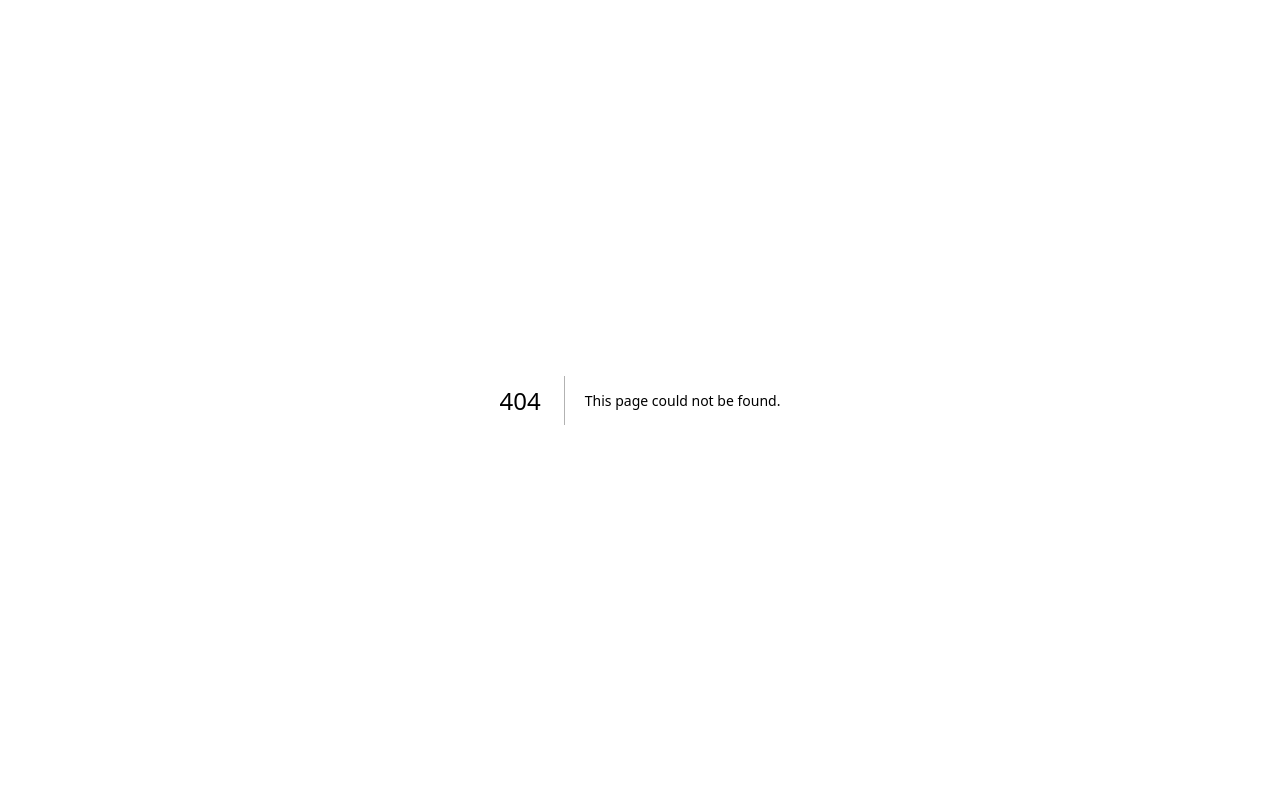
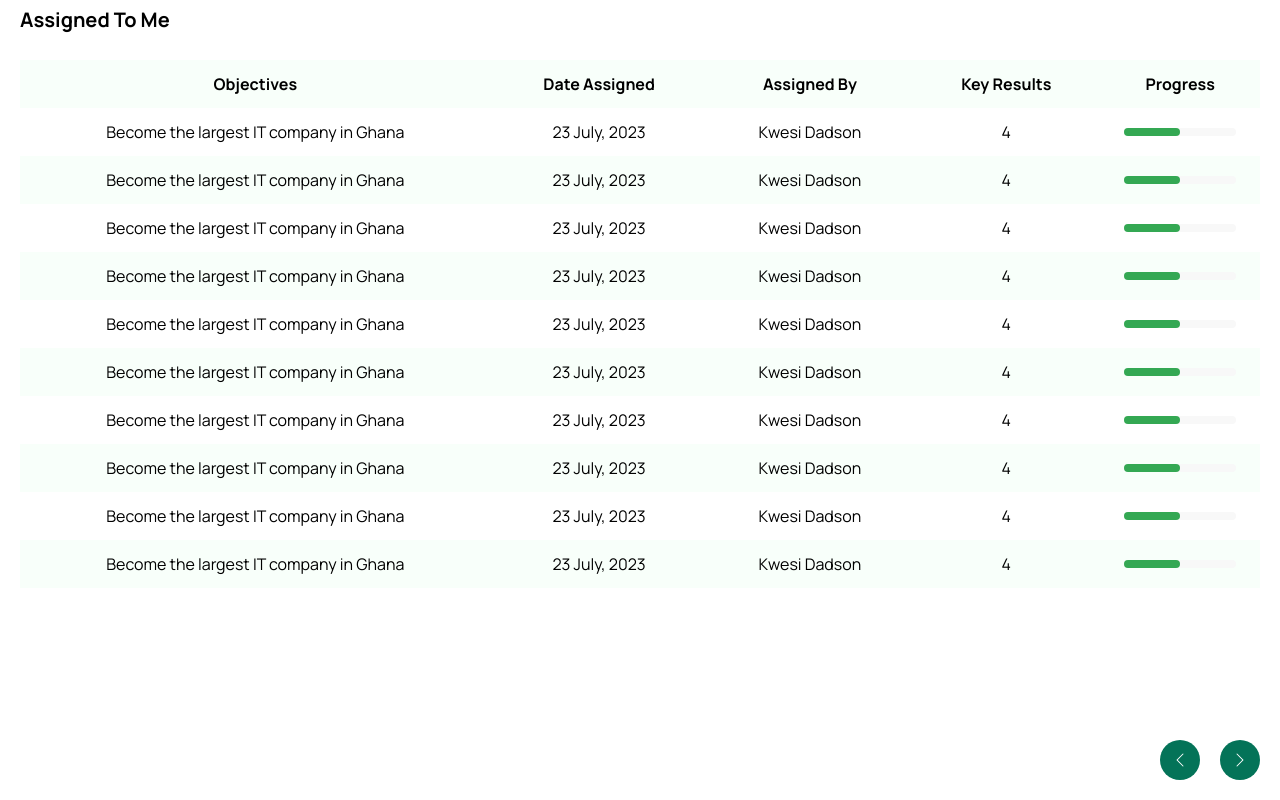
Before and after one commit to Slightly-Techie/okr-web, a Next.js app: page /okr/assigned-to-me in a window 1280 px wide. Before the commit this address had no page. Built offline with nearby package versions, Linux system fonts and the light colour scheme.

Commit message:
okrs assigned to me

```diff
--- a/package.json
+++ b/package.json
@@ -20,7 +20,7 @@
   },
   "devDependencies": {
     "@types/node": "20.6.0",
-    "@types/react": "18.2.21",
+    "@types/react": "^18.2.21",
     "@types/react-dom": "18.2.7",
     "autoprefixer": "10.4.15",
     "eslint": "8.49.0",
--- /dev/null
+++ b/src/app/(root)/okr/assigned-to-me/page.tsx
@@ -0,0 +1,183 @@
+import PageTitle from "@/components/ui/PageTitle";
+import { BsChevronLeft, BsChevronRight } from "react-icons/bs";
+
+const THeadTitles = [
+  {
+    id: 0,
+    title: "Objectives",
+  },
+  {
+    id: 1,
+    title: "Date Assigned",
+  },
+  {
+    id: 2,
+    title: "Assigned By",
+  },
+  {
+    id: 3,
+    title: "Key Results",
+  },
+  {
+    id: 4,
+    title: "Progress",
+  },
+];
+
+const TBODY = [
+  {
+    objectives: "Become the largest IT company in Ghana",
+    dateAssigned: "23 July, 2023",
+    assignedBy: "Kwesi Dadson",
+    keyResults: 4,
+    progress: 10,
+  },
+  {
+    objectives: "Become the largest IT company in Ghana",
+    dateAssigned: "23 July, 2023",
+    assignedBy: "Kwesi Dadson",
+    keyResults: 4,
+    progress: 10,
+  },
+  {
+    objectives: "Become the largest IT company in Ghana",
+    dateAssigned: "23 July, 2023",
+    assignedBy: "Kwesi Dadson",
+    keyResults: 4,
+    progress: 10,
+  },
+  {
+    objectives: "Become the largest IT company in Ghana",
+    dateAssigned: "23 July, 2023",
+    assignedBy: "Kwesi Dadson",
+    keyResults: 4,
+    progress: 10,
+  },
+  {
+    objectives: "Become the largest IT company in Ghana",
+    dateAssigned: "23 July, 2023",
+    assignedBy: "Kwesi Dadson",
+    keyResults: 4,
+    progress: 10,
+  },
+  {
+    objectives: "Become the largest IT company in Ghana",
+    dateAssigned: "23 July, 2023",
+    assignedBy: "Kwesi Dadson",
+    keyResults: 4,
+    progress: 10,
+  },
+  {
+    objectives: "Become the largest IT company in Ghana",
+    dateAssigned: "23 July, 2023",
+    assignedBy: "Kwesi Dadson",
+    keyResults: 4,
+    progress: 10,
+  },
+  {
+    objectives: "Become the largest IT company in Ghana",
+    dateAssigned: "23 July, 2023",
+    assignedBy: "Kwesi Dadson",
+    keyResults: 4,
+    progress: 10,
+  },
+  {
+    objectives: "Become the largest IT company in Ghana",
+    dateAssigned: "23 July, 2023",
+    assignedBy: "Kwesi Dadson",
+    keyResults: 4,
+    progress: 10,
+  },
+  {
+    objectives: "Become the largest IT company in Ghana",
+    dateAssigned: "23 July, 2023",
+    assignedBy: "Kwesi Dadson",
+    keyResults: 4,
+    progress: 10,
+  },
+];
+
+function Page() {
+  return (
+    <section>
+      {/* Header Component */}
+      <PageTitle title="Assigned To Me" />
+      <section className="relative overflow-x-auto">
+        <section className="pt-[5vh] w-full ">
+          <section className="w-full p-5">
+            {/* Table */}
+            <table className="w-full">
+              {/* Table Heading */}
+              <thead>
+                <tr className="bg-accent-green">
+                  {THeadTitles.map((item) => {
+                    return (
+                      <th
+                        scope="col"
+                        className="px-1 md:px-6 py-3 whitespace-nowrap"
+                        key={item.id}
+                      >
+                        {item.title}
+                      </th>
+                    );
+                  })}
+                </tr>
+              </thead>
+              <tbody>
+                {TBODY.map((item, index) => (
+                  <tr key={index} className="mt-10 even:bg-accent-green">
+                    <td
+                      scope="col"
+                      className="px-6 py-3 text-center whitespace-nowrap"
+                    >
+                      {item.objectives}
+                    </td>
+                    <td
+                      scope="col"
+                      className="px-6 py-3 text-center whitespace-nowrap"
+                    >
+                      {item.dateAssigned}
+                    </td>
+                    <td
+                      scope="col"
+                      className="px-6 py-3 text-center whitespace-nowrap"
+                    >
+                      {item.assignedBy}
+                    </td>
+                    <td
+                      scope="col"
+                      className="px-6 py-3 text-center whitespace-nowrap"
+                    >
+                      {item.keyResults}
+                    </td>
+                    <td
+                      scope="col"
+                      className="px-6 py-3 text-center whitespace-nowrap"
+                    >
+                      <div className="w-full h-2 rounded-full bg-[#F8F8F8]">
+                        <div className="w-1/2 h-full rounded-full bg-success"></div>
+                      </div>
+                    </td>
+                  </tr>
+                ))}
+              </tbody>
+            </table>
+          </section>
+        </section>
+      </section>
+      {/* Pagination Buttons */}
+      <div className="fixed bottom-0 right-0 m-5">
+        <section className="flex gap-5">
+          <section className="bg-primary-100 text-white rounded-full p-3 hover:scale-105 duration-300 ease-in">
+            <BsChevronLeft />
+          </section>
+          <section className="bg-primary-100 text-white rounded-full p-3 hover:scale-105 duration-300 ease-in">
+            <BsChevronRight />
+          </section>
+        </section>
+      </div>
+    </section>
+  );
+}
+
+export default Page;
```
Also changed, not shown: tsconfig.json (+17 -4 lines), 1 other file (tests, documents, lock files or other folders).
